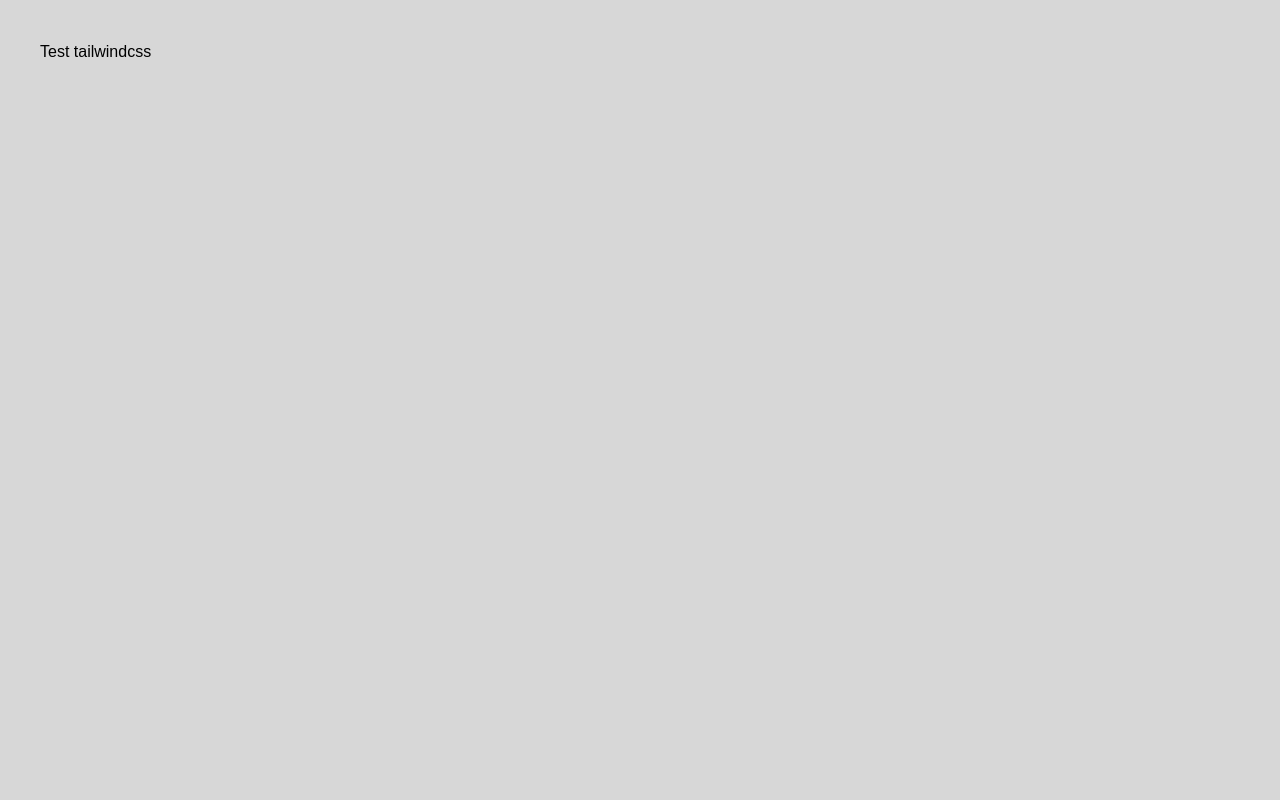
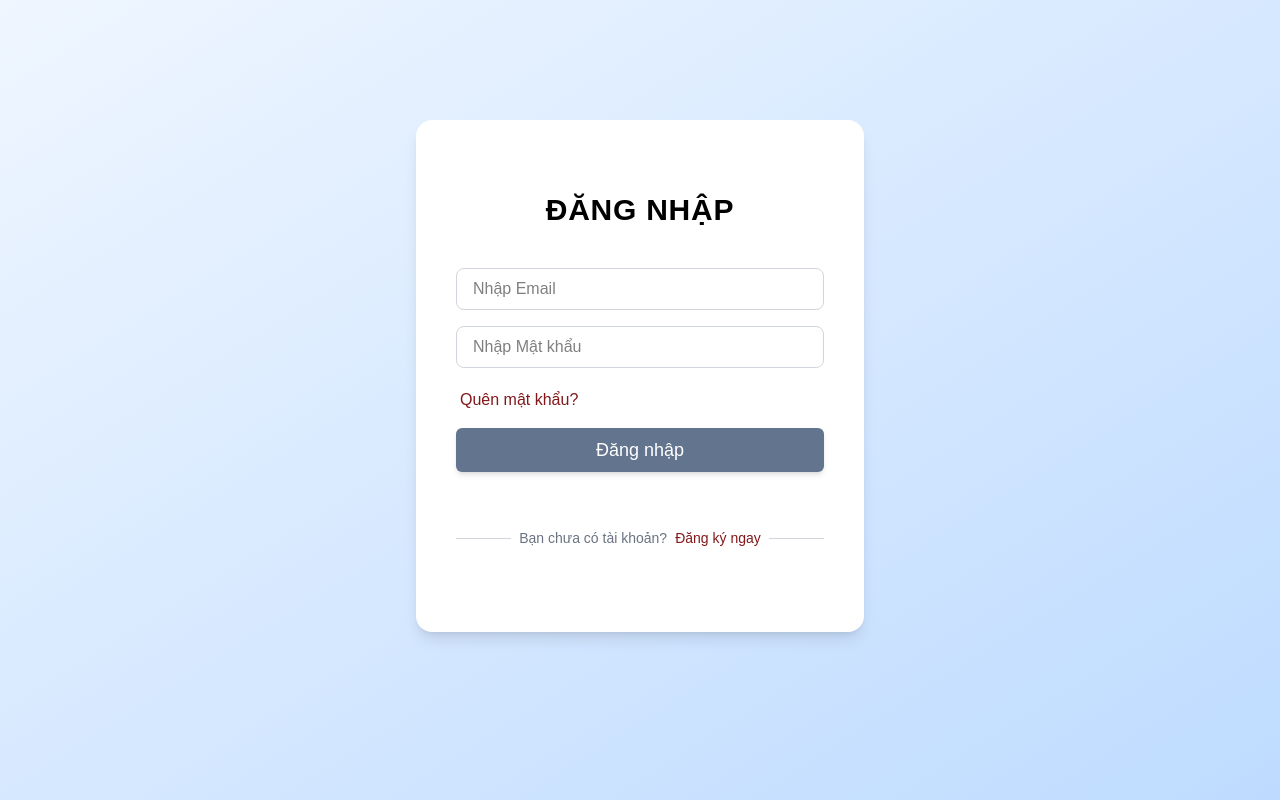
Before and after one commit to HoanNghi16/Rentix, a Next.js app: page / in a window 1280 px wide. Built offline with nearby package versions, Linux system fonts and the light colour scheme.

Commit message:
Login UI

```diff
--- /dev/null
+++ b/app/components/login/loginform.tsx
@@ -0,0 +1,57 @@
+import Link from "next/link";
+import { CiSearch } from "react-icons/ci";
+export default function LoginForm() {
+  return (
+    <form className="w-112 h-128 bg-white p-10 bg-white rounded-2xl shadow-lg p-8 mx-auto">
+      <h1 className="text-3xl font-semibold text-center tracking-wide mb-10 pt-8">
+        ĐĂNG NHẬP
+      </h1>
+      {/* gmail */}
+      <div className="mb-4 mx-auto">
+        <input
+          type="text"
+          name="email"
+          id="txtEmail"
+          placeholder="Nhập Email"
+          className="border border-gray-300 rounded-lg py-2 px-4 focus:outline-none focus:ring-1 focus:ring-blue-300 w-full "
+        />
+      </div>
+      {/* password */}
+      <div className="mb-5 mx-auto">
+        <input
+          type="password"
+          name="password"
+          id="txtPassword"
+          placeholder="Nhập Mật khẩu"
+          className="border border-gray-300 rounded-lg py-2 px-4 focus:outline-none focus:ring-1 focus:ring-blue-300 w-full "
+        />
+      </div>
+      {/* link to register */}
+      <p>
+        <Link href={"#"} className="text-red-900 hover:text-red-700 ml-1 mb-5">
+          Quên mật khẩu?
+        </Link>
+      </p>
+
+      {/* button login */}
+      <button
+        type="submit"
+        className="  w-full bg-slate-500 hover:bg-slate-600 text-white text-lg shadow-md active:scale-95 transition py-2 px-4 rounded-md mt-4 mb-10"
+      >
+        Đăng nhập
+      </button>
+
+      {/* register */}
+      <div className="flex items-center gap-2 mb-3 mx-auto pt-4">
+        <div className="flex-1 h-px bg-gray-300" />
+        <span className="text-sm text-gray-500">
+          Bạn chưa có tài khoản?
+          <Link href={""} className="text-red-900 hover:text-red-700 ml-2">
+            Đăng ký ngay
+          </Link>
+        </span>
+        <div className="flex-1 h-px bg-gray-300" />
+      </div>
+    </form>
+  );
+}
--- /dev/null
+++ b/app/manager/page.tsx
@@ -0,0 +1,3 @@
+export default function Manager() {
+  return <div className="bg-white-100 text-black p-10">Manager</div>;
+}
--- a/app/page.tsx
+++ b/app/page.tsx
@@ -1,3 +1,9 @@
-export default function Home() {
-  return <div className="bg-white-100 text-black p-10">Test tailwindcss</div>;
+import LoginForm from "./components/login/loginform";
+
+export default function Login() {
+  return (
+    <div className="bg-gradient-to-br from-blue-50 to-blue-200 text-black p-10 w-full h-screen py-30">
+      <LoginForm />
+    </div>
+  );
 }
--- /dev/null
+++ b/app/tenant/page.tsx
@@ -0,0 +1,3 @@
+export default function Addroom(){
+  return <div>Add Room</div>;
+}
--- a/package.json
+++ b/package.json
@@ -11,7 +11,8 @@
   "dependencies": {
     "next": "16.2.2",
     "react": "^19.2.4",
-    "react-dom": "19.2.4"
+    "react-dom": "19.2.4",
+    "react-icons": "^5.6.0"
   },
   "devDependencies": {
     "@tailwindcss/postcss": "^4",
```
Also changed, not shown: app/owner/page.tsx (added), 1 other file (tests, documents, lock files or other folders).
